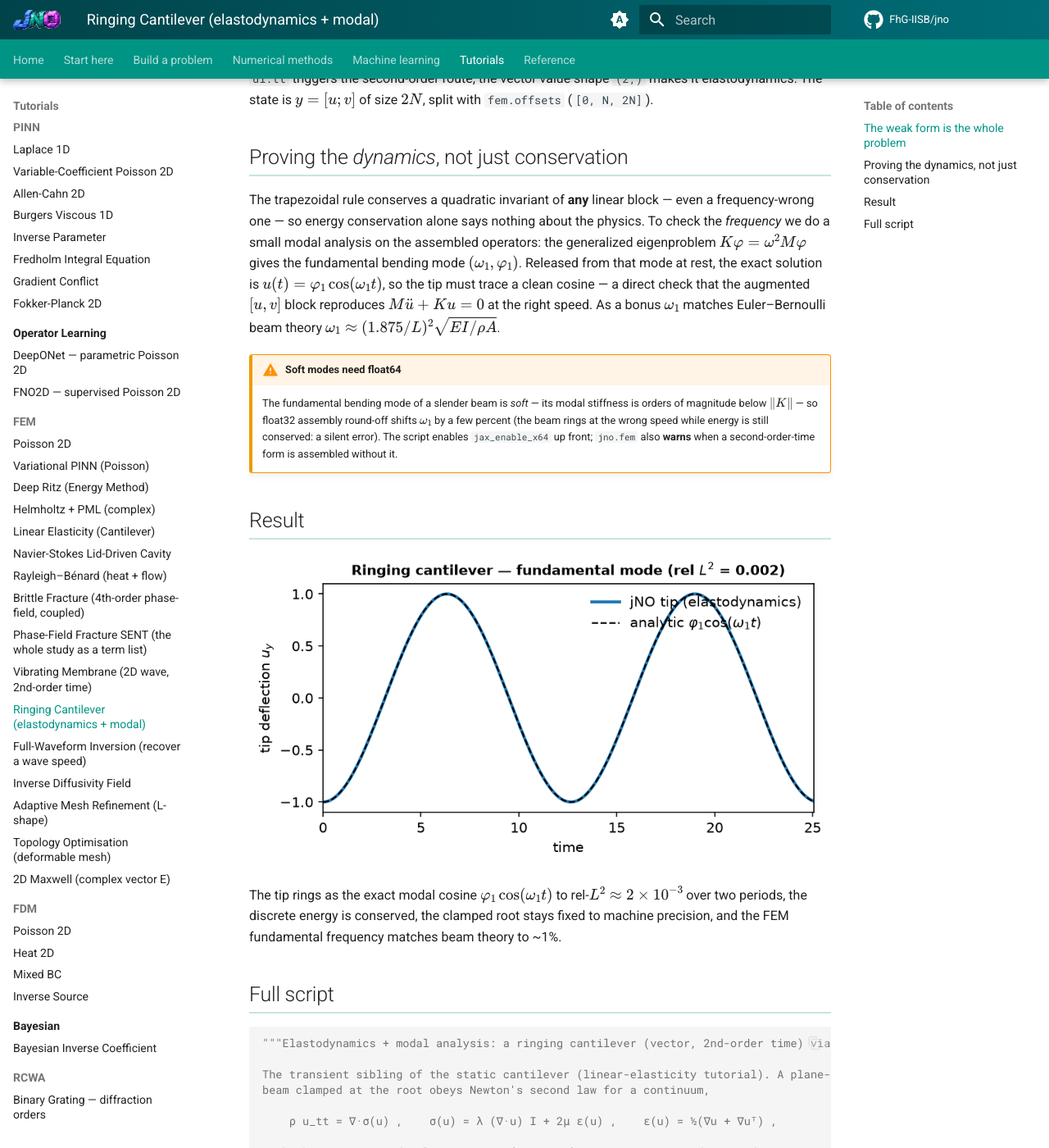
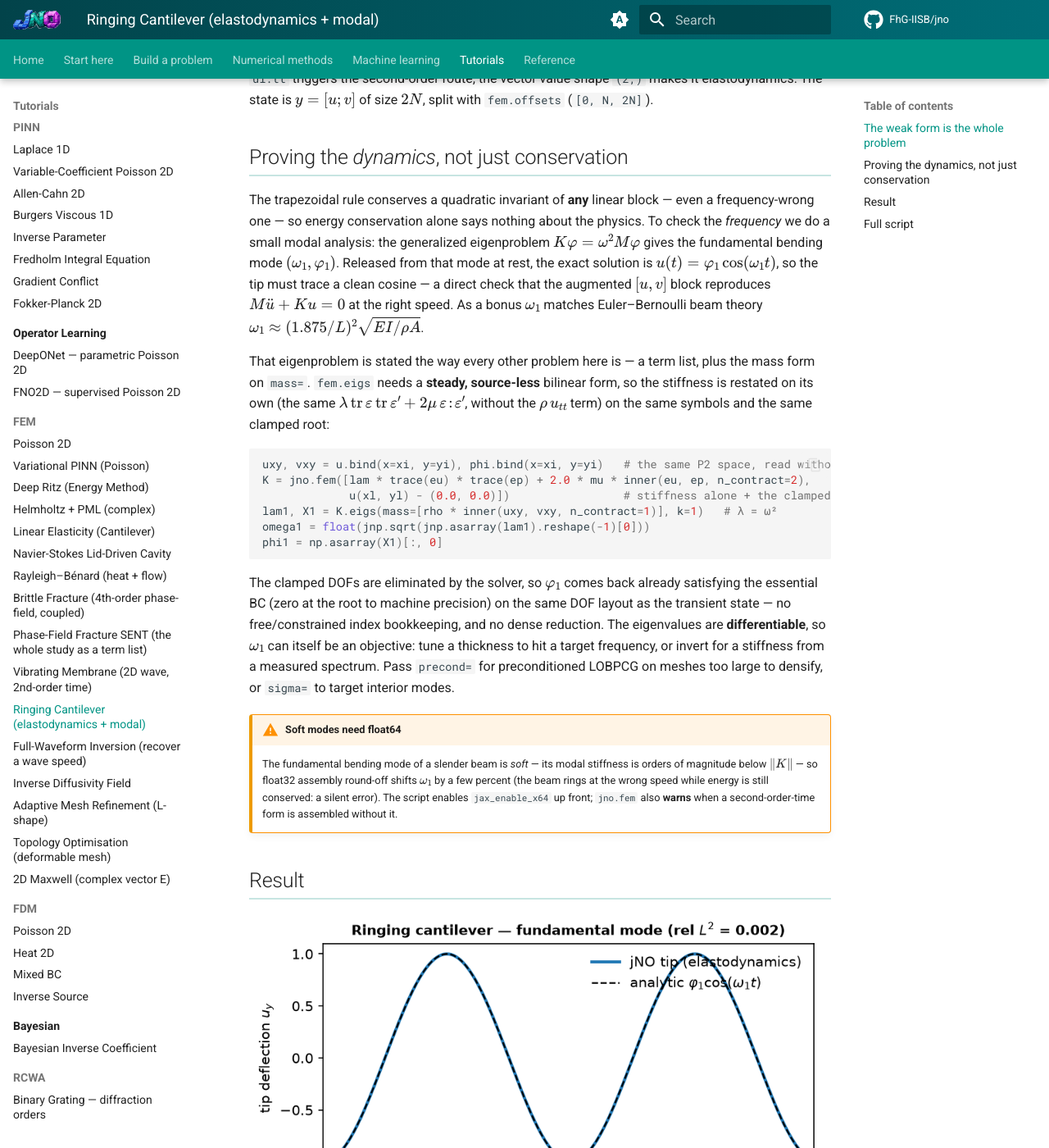
Before and after one commit to FhG-IISB/jNO, an MkDocs documentation site: the page built from docs/tutorials/08-fem-and-varpinns/elastodynamics-cantilever-2d.md, in a window 1280 px wide and 1400 px high, scrolled down 667 px. Shown: the whole window at 82% size. Built offline with MkDocs 1.6.1 and Material for MkDocs 9.7.7, drawn with Linux system fonts in a browser that asks for light colours; comment, search, counter and statistics services are not loaded; some of the changed text lies outside the part shown.

Commit message:
refactor(tutorial): elastodynamics modal analysis through fem.eigs
The tutorial hand-rolled scipy.linalg.eigh on dense extracted blocks with
manual clamped-DOF index arithmetic — roughly the plumbing jno.fem exists to
remove, and fem.eigs lists modal analysis first in its own docstring.

Restating the stiffness as a source-less bilinear form on the same symbols and
passing the mass form to fem.eigs gives the same result: omega_1 matches the
scipy value to 1.4e-11, the eigenvector comes back on the same DOF layout with
the essential BC already eliminated (exactly zero at the root), and the
tutorial's four assertions are unchanged. Drops scipy from the tutorial.

````diff
--- a/docs/tutorial_examples/08_fem_and_varpinns/elastodynamics_cantilever_2d.py
+++ b/docs/tutorial_examples/08_fem_and_varpinns/elastodynamics_cantilever_2d.py
@@ -12,8 +12,11 @@ energy-conserving trapezoidal rule (θ=½; backward Euler would bleed the vibrat
 
 To prove the *dynamics* (not just that the integrator is conservative -- the trapezoidal rule
 conserves a quadratic invariant of any linear block, even a wrong one) we do a small **modal
-analysis**: the assembled mass/stiffness give a generalized eigenproblem  K φ = ω² M φ  whose lowest
-mode (ω₁, φ₁) is the fundamental bending shape. Released from that mode at rest, the exact solution is
+analysis**: the stiffness and mass bilinear forms give a generalized eigenproblem  K φ = ω² M φ
+whose lowest mode (ω₁, φ₁) is the fundamental bending shape. That eigenproblem is stated the same way
+the weak form is -- a term list plus ``mass=`` -- and solved by ``fem.eigs``, which eliminates the
+clamped DOFs itself and returns M-orthonormal modes with **differentiable** eigenvalues (so ω₁ can be
+an objective: mode-tuning, or inverting for a stiffness that hits a target frequency). Released from that mode at rest, the exact solution is
 u(t) = φ₁ cos(ω₁ t), so the tip traces a clean cosine -- a direct check that the augmented [u, v]
 block reproduces M ü + K u = 0 at the right frequency. As a bonus the modal frequency matches
 Euler-Bernoulli beam theory  ω₁ ≈ (1.875/L)² √(E I / ρ A)  (Timoshenko & Goodier, *Theory of
@@ -31,7 +34,6 @@ jax.config.update("jax_enable_x64", True)  # soft bending mode: not resolvable i
 
 import jax.numpy as jnp  # noqa: E402
 import numpy as np  # noqa: E402
-import scipy.linalg as sla  # noqa: E402
 from shapely.geometry import box  # noqa: E402
 
 import jno  # noqa: E402
@@ -66,16 +68,21 @@ M, A = np.asarray(dense(fem.M)), np.asarray(dense(fem.operator.A))
 N = fem.offsets[1]  # state y = [u; v]; displacement = first N (node-major interleaved [n0x, n0y, ...])
 M_uu, K_uu = M[:N, :N], A[N:, :N]  # mass and stiffness blocks of the augmented system
 
-# --- modal analysis: fundamental vibration mode of the assembled operators (free dofs only) ---
+# --- modal analysis: K φ = ω² M φ, stated as a bilinear form and solved by ``fem.eigs`` ---
+# ``eigs`` wants a steady, source-less form, so state the stiffness on its own -- the same
+# λ tr(ε)tr(ε') + 2μ ε:ε' as above, minus the ρ u_tt term -- on the same symbols and the same
+# clamped root. The essential BC is eliminated by the solver, so φ₁ already satisfies it.
+uxy, vxy = u.bind(x=xi, y=yi), phi.bind(x=xi, y=yi)  # the same P2 space, read without t
+K = jno.fem([lam * trace(eu) * trace(ep) + 2.0 * mu * inner(eu, ep, n_contract=2), u(xl, yl) - (0.0, 0.0)])
+lam1, X1 = K.eigs(mass=[rho * inner(uxy, vxy, n_contract=1)], k=1)  # λ = ω², M-orthonormal φ
+omega1 = float(jnp.sqrt(jnp.asarray(lam1).reshape(-1)[0]))
+phi1 = np.asarray(X1)[:, 0]
+phi1 = phi1 / np.max(np.abs(phi1))  # unit max displacement (a mode's amplitude is arbitrary)
+
 pts = np.asarray(fem.points)
 root = pts[:, 0] < 1e-9
 clamped = np.sort(np.concatenate([np.where(root)[0] * 2, np.where(root)[0] * 2 + 1]))
-free = np.setdiff1d(np.arange(N), clamped)
-evals, evecs = sla.eigh(K_uu[np.ix_(free, free)], M_uu[np.ix_(free, free)])  # K φ = ω² M φ
-omega1 = float(np.sqrt(evals[0]))
-phi1 = np.zeros(N)
-phi1[free] = evecs[:, 0]
-phi1 /= np.max(np.abs(phi1))  # unit max displacement (a mode's amplitude is arbitrary)
+assert phi1.size == N and np.max(np.abs(phi1[clamped])) < 1e-12  # same layout, BC eliminated
 
 # --- release from the fundamental mode at rest and march with the trapezoidal (θ=½) rule ---
 dt = float(fem.dt)
--- a/docs/tutorials/08-fem-and-varpinns/elastodynamics-cantilever-2d.md
+++ b/docs/tutorials/08-fem-and-varpinns/elastodynamics-cantilever-2d.md
@@ -29,12 +29,33 @@ state is $y=[u;v]$ of size $2N$, split with `fem.offsets` (`[0, N, 2N]`).
 
 The trapezoidal rule conserves a quadratic invariant of **any** linear block — even a
 frequency-wrong one — so energy conservation alone says nothing about the physics. To check the
-*frequency* we do a small modal analysis on the assembled operators: the generalized eigenproblem
+*frequency* we do a small modal analysis: the generalized eigenproblem
 $K\varphi=\omega^2 M\varphi$ gives the fundamental bending mode $(\omega_1,\varphi_1)$. Released from
 that mode at rest, the exact solution is $u(t)=\varphi_1\cos(\omega_1 t)$, so the tip must trace a
 clean cosine — a direct check that the augmented $[u,v]$ block reproduces $M\ddot u + Ku = 0$ at the
 right speed. As a bonus $\omega_1$ matches Euler–Bernoulli beam theory
 $\omega_1\approx(1.875/L)^2\sqrt{EI/\rho A}$.
+
+That eigenproblem is stated the way every other problem here is — a term list, plus the mass form on
+`mass=`. `fem.eigs` needs a **steady, source-less** bilinear form, so the stiffness is restated on its
+own (the same $\lambda\,\mathrm{tr}\,\varepsilon\,\mathrm{tr}\,\varepsilon' + 2\mu\,\varepsilon\!:\!\varepsilon'$,
+without the $\rho\,u_{tt}$ term) on the same symbols and the same clamped root:
+
+```python
+uxy, vxy = u.bind(x=xi, y=yi), phi.bind(x=xi, y=yi)   # the same P2 space, read without t
+K = jno.fem([lam * trace(eu) * trace(ep) + 2.0 * mu * inner(eu, ep, n_contract=2),
+             u(xl, yl) - (0.0, 0.0)])                 # stiffness alone + the clamped root
+lam1, X1 = K.eigs(mass=[rho * inner(uxy, vxy, n_contract=1)], k=1)   # λ = ω²
+omega1 = float(jnp.sqrt(jnp.asarray(lam1).reshape(-1)[0]))
+phi1 = np.asarray(X1)[:, 0]
+```
+
+The clamped DOFs are eliminated by the solver, so $\varphi_1$ comes back already satisfying the
+essential BC (zero at the root to machine precision) on the same DOF layout as the transient state —
+no free/constrained index bookkeeping, and no dense reduction. The eigenvalues are **differentiable**,
+so $\omega_1$ can itself be an objective: tune a thickness to hit a target frequency, or invert for a
+stiffness from a measured spectrum. Pass `precond=` for preconditioned LOBPCG on meshes too large to
+densify, or `sigma=` to target interior modes.
 
 !!! warning "Soft modes need float64"
     The fundamental bending mode of a slender beam is *soft* — its modal stiffness is orders of
````
Also changed, not shown: docs/assets/elastodynamics_cantilever_2d.png.
